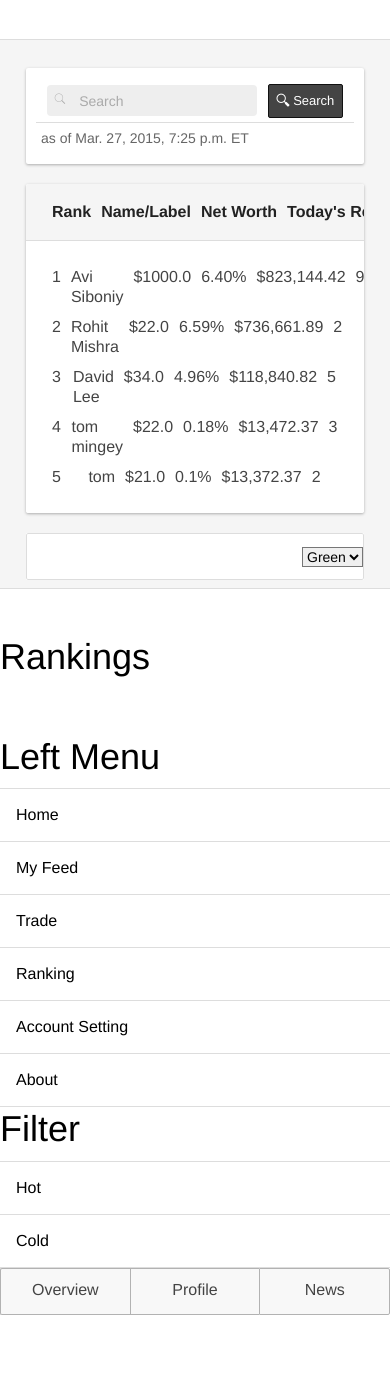
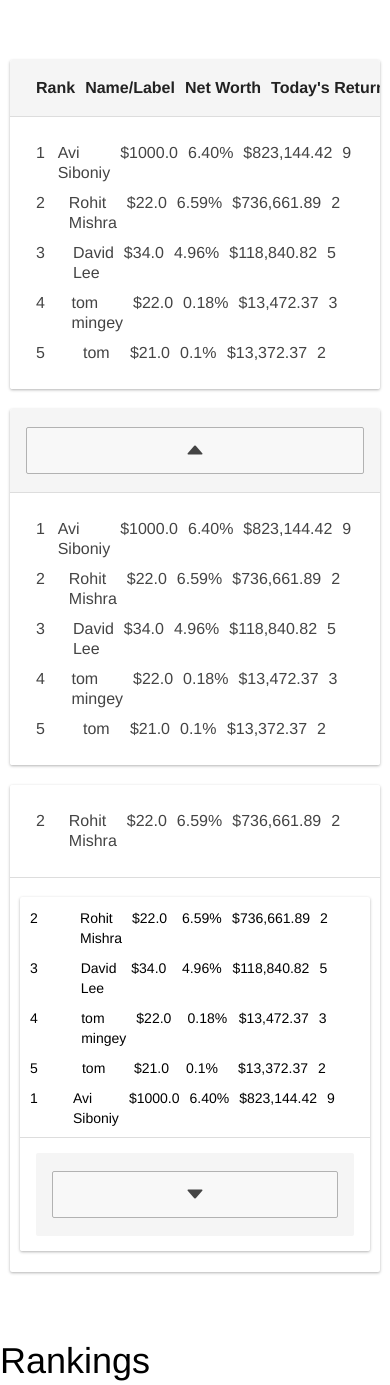
Before and after one commit to Memoriesoflight/IOS, a website: page www/ranking.html in a window 390 px wide. Shown: the top 1385 px of the page. Before the commit the page ends 1315 px from the top, so only its background shows below. Drawn offline with Linux system fonts and the light colour scheme; some packages are replaced by stand-ins of ours; files that its build step writes are made by us from their sources; files whose address does not match are found by name.

Commit message:
some changes in ranking page

```diff
--- a/www/ranking.html
+++ b/www/ranking.html
@@ -1,41 +1,25 @@
     <!DOCTYPE html>
     <html>
     <head>
+
     <meta charset="utf-8">
-<meta name="viewport" content="initial-scale=1, maximum-scale=1, user-scalable=no, width=device-width">
+    <meta name="viewport" content="initial-scale=1, maximum-scale=1, user-scalable=yes, width=device-width">
     <title></title>
     <link href="lib/ionic/css/ionic.css" rel="stylesheet">
     <link href="css/style.css" rel="stylesheet">
     <script src="lib/ionic/js/ionic.bundle.js"></script>
     <script src="cordova.js"></script>
     <script src="js/app.js"></script>
+
     </head>
 
     <body ng-app="starter">
-<ion-side-menus enable-menu-with-back-views="false">
+
+    <ion-side-menus enable-menu-with-back-views="true">
     <ion-side-menu-content>
     <ion-nav-bar class="bar-dark">
     <br><br>
-
-<div class="item item-divider">
-<div class="card">
-<div class="row">
-<div class="col"><div class="bar bar-header item-input-inset">
-<label class="item-input-wrapper">
-<i class="icon ion-ios7-search placeholder-icon"></i>
-<input type="search" placeholder="Search">
-</label>
-<button class="button "><i class="ion-android-search"></i>
-Search
-</button>
-</div>
-<div class="col"><p>as of Mar. 27, 2015, 7:25 p.m. ET</p></div>
-     </div>
-
-</div>
-</div>
-
-
+    <ion-scroll zooming="true" direction="xy" style="width: 1365px; height: 900px">
     <div class="card">
     <div class="item item-divider">
     <div class="row">
@@ -95,25 +79,120 @@ Search
     </div>
     </div>
 
+    <div class="card">
+    <div class="item item-divider">
+      <button class="button button-block button-stable icon ion-arrow-up-b">
+    </button>
+    </div>
+    <div class="item item-text-wrap">
+    <div class="row">
+    <div class="col">1</div>
+     <div class="col">Avi Siboniy</div>
+      <div class="col">$1000.0</div>
+       <div class="col">6.40%</div>
+        <div class="col">$823,144.42</div>
+        <div class="col">9</div>
+    </div>
 
-  <div class="list list-inset">
-  <label class="item item-input">
-    <input type="text">
-    <div class="list">
-    <select>
-      <option>Blue</option>
-      <option selected>Green</option>
-      <option>Red</option>
-    </select>
+    <div class="row">
+    <div class="col">2</div>
+     <div class="col">Rohit Mishra</div>
+      <div class="col">$22.0</div>
+       <div class="col">6.59%</div>
+        <div class="col">$736,661.89</div><div class="col">2</div>
+    </div>
 
+
+    <div class="row">
+    <div class="col">3</div>
+     <div class="col">David Lee</div>
+      <div class="col">$34.0</div>
+       <div class="col">4.96%</div>
+        <div class="col">$118,840.82</div><div class="col">5</div>
     </div>
-  </label>
+
+    <div class="row">
+    <div class="col">4</div>
+     <div class="col">tom mingey</div>
+      <div class="col">$22.0</div>
+       <div class="col">0.18%</div>
+        <div class="col">$13,472.37</div>
+        <div class="col">3</div>
+    </div>
+
+    <div class="row">
+    <div class="col">5</div>
+     <div class="col">tom</div>
+      <div class="col">$21.0</div>
+       <div class="col">0.1%</div>
+        <div class="col">$13,372.37</div>
+        <div class="col">2</div>
+    </div>
     </div>
 
     </div>
+    <div class="card">
+      <div class="item item-text-wrap">
+        <div class="row">
+    <div class="col">2</div>
+     <div class="col">Rohit Mishra</div>
+      <div class="col">$22.0</div>
+       <div class="col">6.59%</div>
+        <div class="col">$736,661.89</div><div class="col">2</div>
+    </div>
+      </div>
+    <div class="card">
+    <div class="row">
+    <div class="col">2</div>
+     <div class="col">Rohit Mishra</div>
+      <div class="col">$22.0</div>
+       <div class="col">6.59%</div>
+        <div class="col">$736,661.89</div><div class="col">2</div>
     </div>
 
 
+    <div class="row">
+    <div class="col">3</div>
+     <div class="col">David Lee</div>
+      <div class="col">$34.0</div>
+       <div class="col">4.96%</div>
+        <div class="col">$118,840.82</div><div class="col">5</div>
+    </div>
+
+    <div class="row">
+    <div class="col">4</div>
+     <div class="col">tom mingey</div>
+      <div class="col">$22.0</div>
+       <div class="col">0.18%</div>
+        <div class="col">$13,472.37</div>
+        <div class="col">3</div>
+    </div>
+
+    <div class="row">
+    <div class="col">5</div>
+     <div class="col">tom</div>
+      <div class="col">$21.0</div>
+       <div class="col">0.1%</div>
+        <div class="col">$13,372.37</div>
+        <div class="col">2</div>
+     </div>
+     <div class="row">
+    <div class="col">1</div>
+     <div class="col">Avi Siboniy</div>
+      <div class="col">$1000.0</div>
+       <div class="col">6.40%</div>
+        <div class="col">$823,144.42</div>
+        <div class="col">9</div>
+    </div>
+
+    <div class="item item-text-wrap">
+    <div class="item item-divider">
+      <button class="button button-block button-stable icon ion-arrow-down-b">
+    </button>
+    </div>
+    </div>
+    </div>
+    </div>
     <ion-nav-back-button>
     </ion-nav-back-button>
 
@@ -169,15 +248,8 @@ Search
 
     <ion-content direction="y">
     </ion-content>
-<ion-footer-bar align-title="center">
-<div class="button-bar ">
 
-<a class="button bar-dark ">Overview</a>
-<a class="button bar-dark ">Profile</a>
-<a class="button bar-dark ">News</a>
-</div>
-</ion-footer-bar>
-
+     </ion-scroll>
     </body>
 
     </html>
```
Lines whose indentation alone changed are shown as unchanged.
